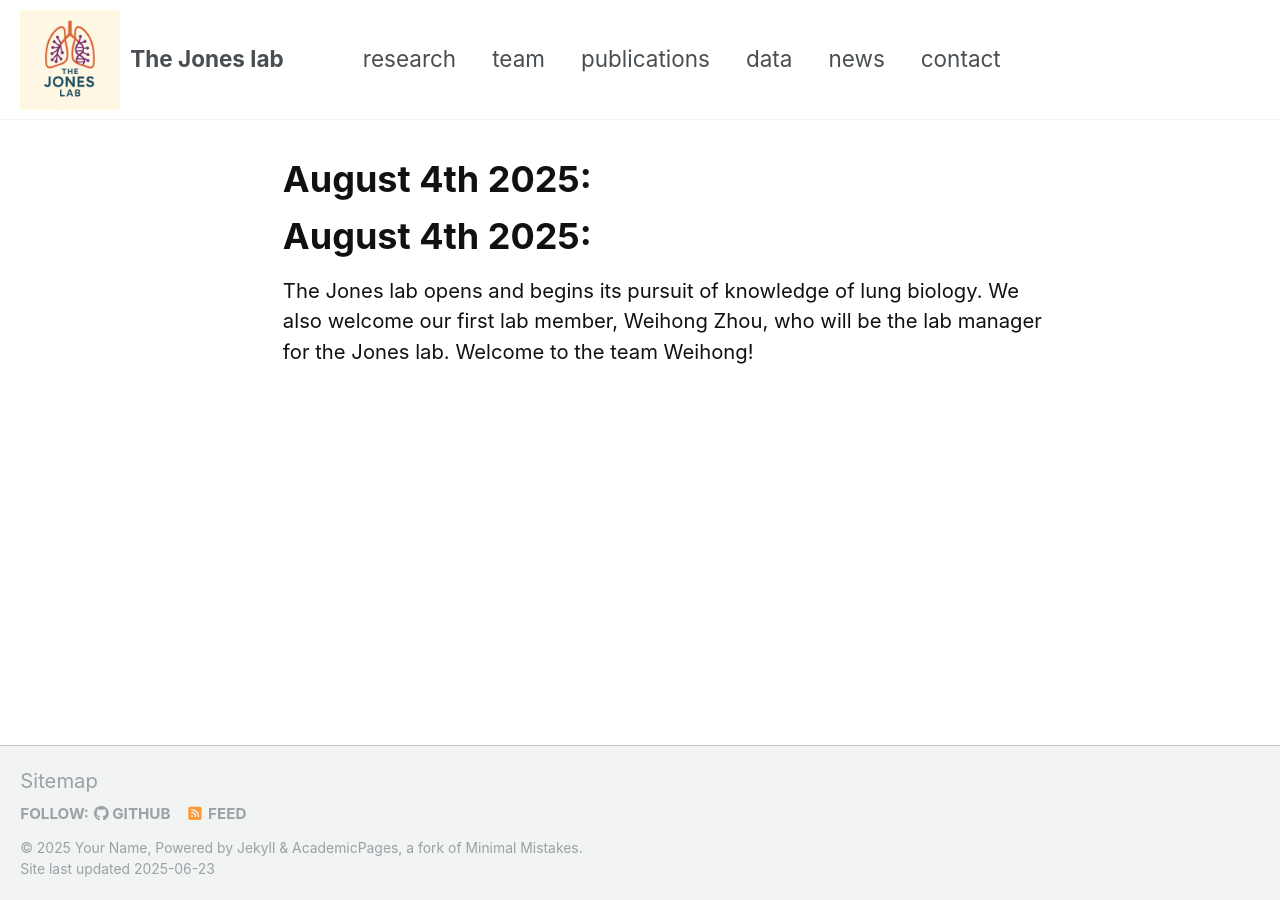
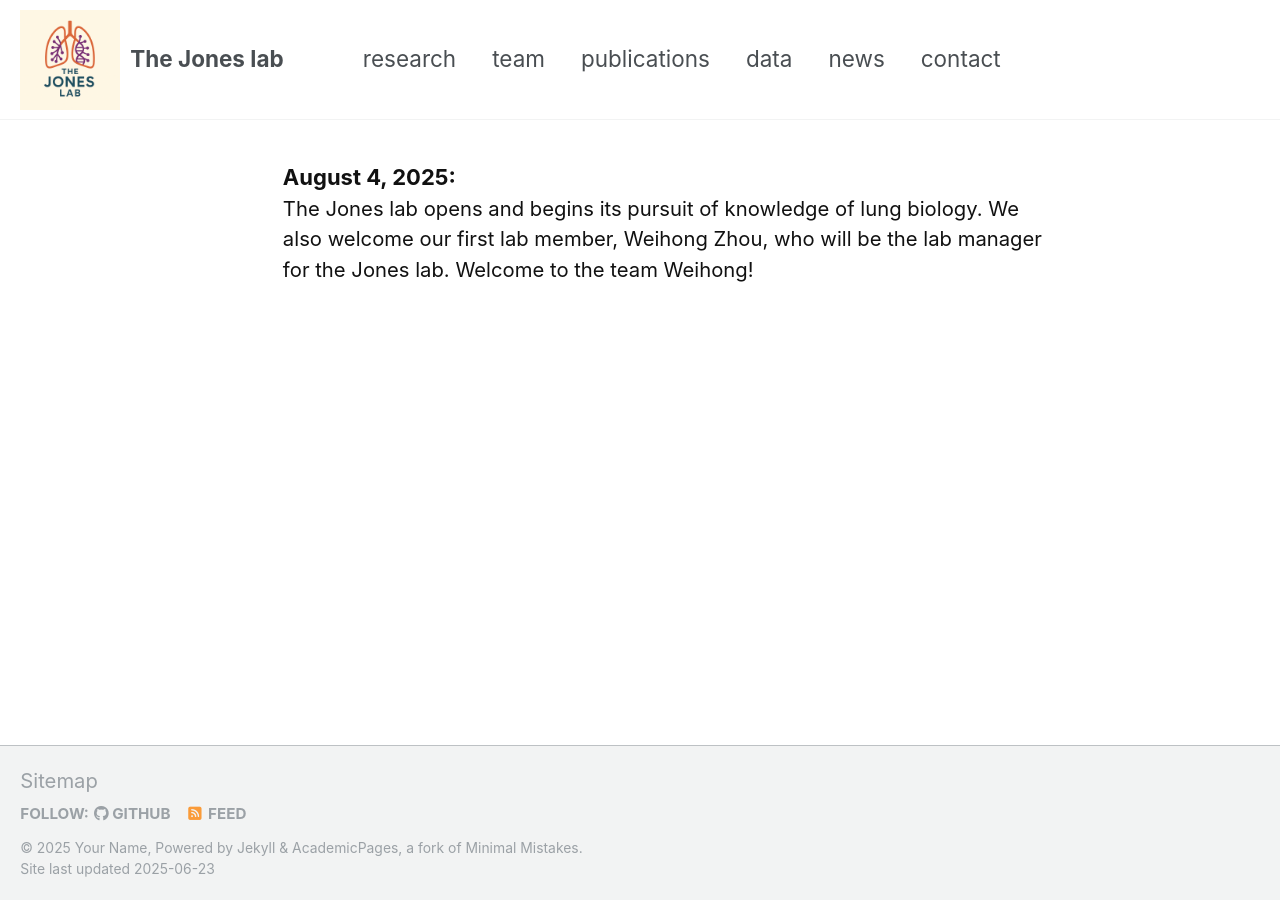
Before and after one commit to joneslunglab/joneslunglab.github.io, a Jekyll site: the page built from _pages/news.md, in a window 1280 px wide. Built offline with Jekyll 4.4.1, drawn with Linux system fonts in a browser that asks for light colours; our own code applies the rules of GitHub Pages for plain Markdown files.

Commit message:
Update news.md

```diff
--- a/_pages/news.md
+++ b/_pages/news.md
@@ -4,5 +4,5 @@
 date: false
 ---
 
-# August 4th 2025:
+<span style="font-size: 22px;"><strong>August 4, 2025:</strong></span>
 The Jones lab opens and begins its pursuit of knowledge of lung biology. We also welcome our first lab member, Weihong Zhou, who will be the lab manager for the Jones lab. Welcome to the team Weihong!
```
